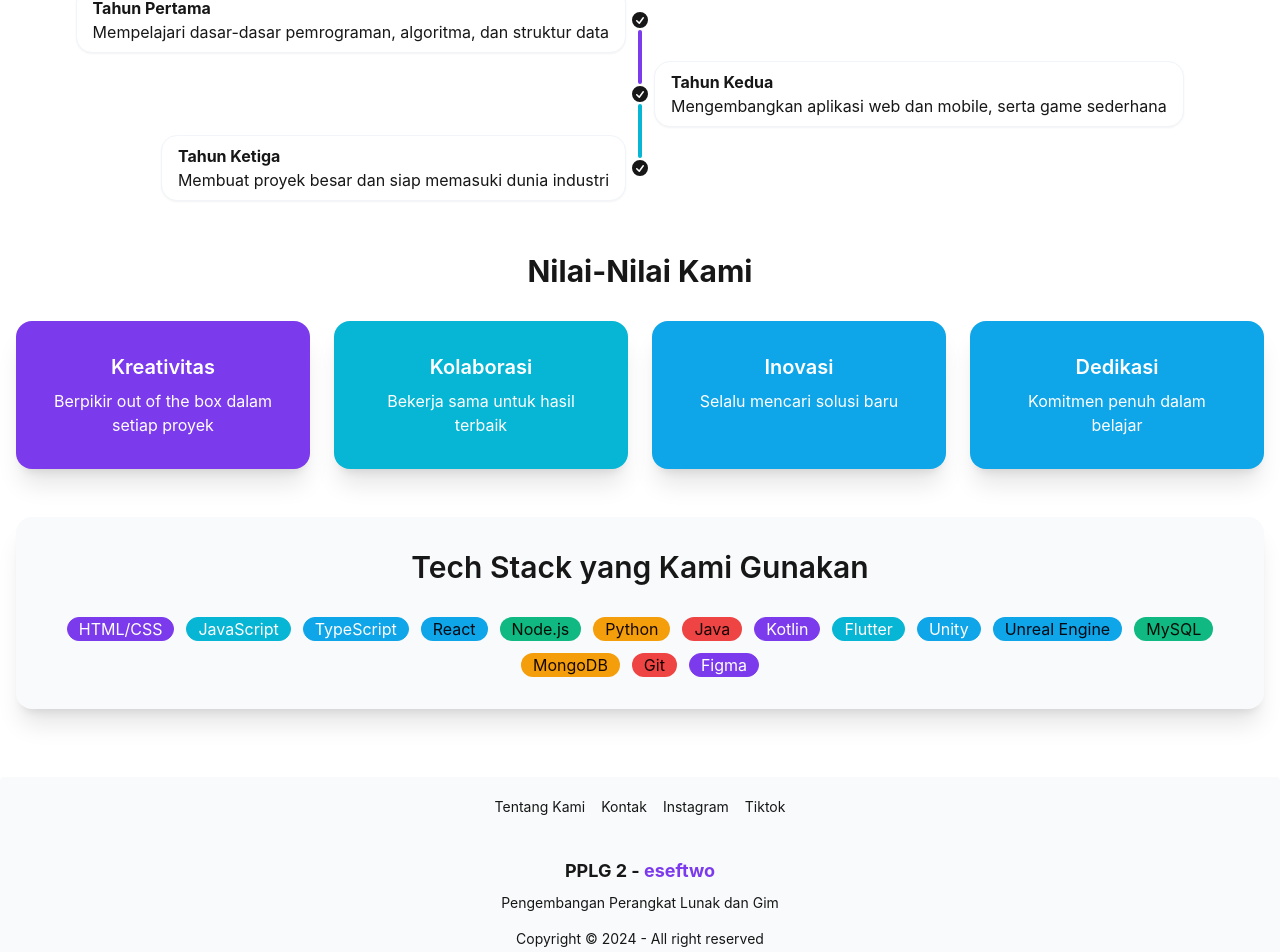
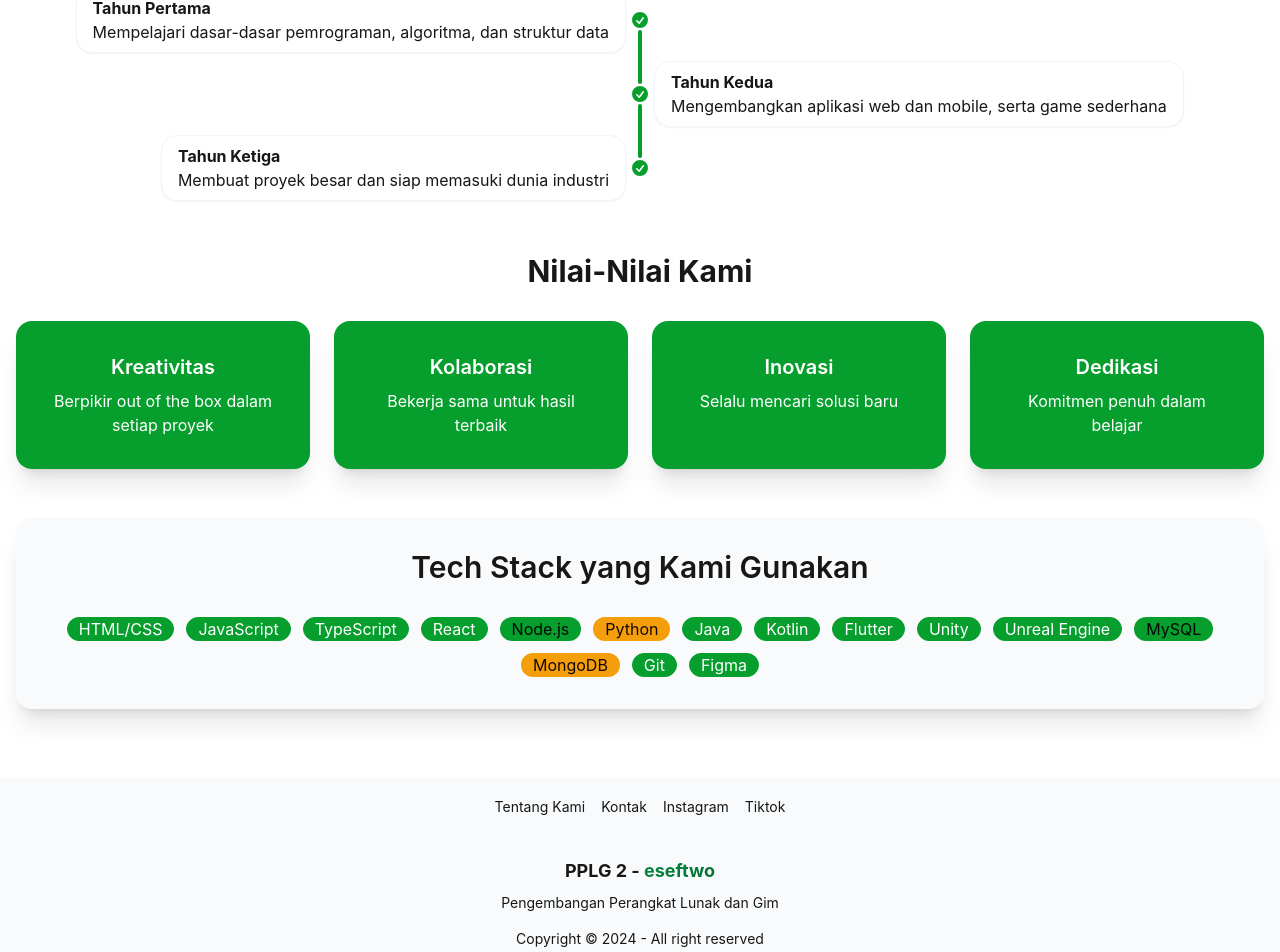
Before and after one commit to ersaf1/sft2, a React (Vite) app: page /about in a window 1280 px wide. Shown: the part 659-1611 px from the top of the page. Built offline with nearby package versions, Linux system fonts and the light colour scheme.

Commit message:
refactor: clean up component files and remove unused code

```diff
--- a/src/components/Footer.tsx
+++ b/src/components/Footer.tsx
@@ -10,7 +10,7 @@ const Footer = () => {
 
             <aside>
                 <p className="font-bold text-lg">
-                    PPLG 2 - <span className="text-primary">eseftwo</span>
+                    PPLG 2 - <span className="gradient-text">eseftwo</span>
                 </p>
                 <p>Pengembangan Perangkat Lunak dan Gim</p>
                 <p className="text-sm mt-2">Copyright © 2024 - All right reserved</p>
--- a/src/index.css
+++ b/src/index.css
@@ -6,15 +6,17 @@
 @import url('https://fonts.googleapis.com/css2?family=Inter:wght@400;600;700;800&display=swap');
 
 :root {
-  /* Base palette (refined cohesive violet-cyan gradient) */
-  --p-primary: #7C3AED; /* rich violet */
-  --p-primary-rgb: 124,58,237;
-  --p-secondary: #06B6D4; /* bright cyan */
-  --p-secondary-rgb: 6,182,212;
-  --p-accent: #0EA5E9; /* sky blue */
-  --p-accent-rgb: 14,165,233;
-  --p-highlight: #22D3EE; /* light cyan */
-  --p-highlight-rgb: 34,211,238;
+  /* Base palette (green theme) */
+  --p-primary: #069e2d; /* pigment green */
+  --p-primary-rgb: 6,158,45;
+  --p-secondary: #058e3f; /* forest green */
+  --p-secondary-rgb: 5,142,63;
+  --p-accent: #04773b; /* dark spring green */
+  --p-accent-rgb: 4,119,59;
+  --p-highlight: #036016; /* dartmouth green */
+  --p-highlight-rgb: 3,96,22;
+  /* Custom green gradient for logo style */
+  --logo-gradient: linear-gradient(135deg, #069e2d 0%, #058e3f 40%, #04773b 80%, #036016 100%);
 
   /* Text colors for dark mode */
   --text-main: #ffffff;
@@ -24,27 +26,27 @@
   --bg-main: #0a0a0a;
 
   /* Darker variants for light mode (subtle shift) */
-  --p-primary-dark: #6d28d9;
-  --p-secondary-dark: #0891b2;
-  --p-accent-dark: #0284c7;
-  --p-highlight-dark: #06b6d4;
+  --p-primary-dark: #058e3f;
+  --p-secondary-dark: #04773b;
+  --p-accent-dark: #036016;
+  --p-highlight-dark: #03440c;
 
   /* Background & borders */
   --bg-glass: rgba(26, 26, 26, 0.6);
   --bg-glass-hover: rgba(33, 33, 33, 0.8);
-  --border-glow: rgba(124, 58, 237, 0.15);
-  --border-glow-hover: rgba(124, 58, 237, 0.3);
-  --shadow-glow: rgba(124, 58, 237, 0.2);
+  --border-glow: rgba(6, 158, 45, 0.15);
+  --border-glow-hover: rgba(6, 158, 45, 0.3);
+  --shadow-glow: rgba(6, 158, 45, 0.2);
 }
 
 /* Light theme palette overrides */
 :root[data-theme="eseftwo-light"] {
   --p-primary: var(--p-primary-dark);
-  --p-primary-rgb: 109,40,217;
+  --p-primary-rgb: 5,142,63;
   --p-secondary: var(--p-secondary-dark);
-  --p-secondary-rgb: 8,145,178;
+  --p-secondary-rgb: 4,119,59;
   --p-accent: var(--p-accent-dark);
-  --p-accent-rgb: 2,132,199;
+  --p-accent-rgb: 3,96,22;
   --p-highlight: var(--p-highlight-dark);
 
   /* Backgrounds */
@@ -56,9 +58,9 @@
   --text-main: #171717;
   --text-muted: #64748b;
 
-  --border-glow: rgba(109, 40, 217, 0.1);
-  --border-glow-hover: rgba(109, 40, 217, 0.2);
-  --shadow-glow: rgba(109, 40, 217, 0.15);
+  --border-glow: rgba(5, 142, 63, 0.1);
+  --border-glow-hover: rgba(5, 142, 63, 0.2);
+  --shadow-glow: rgba(5, 142, 63, 0.15);
 }
 
 @layer base {
@@ -220,12 +222,19 @@
   }
 
   .gradient-text {
-    background: linear-gradient(135deg, var(--p-primary), var(--p-secondary), var(--p-accent));
+    background: var(--logo-gradient);
     background-size: 200% auto;
     -webkit-background-clip: text;
     background-clip: text;
     -webkit-text-fill-color: transparent;
     animation: gradient-shift 8s ease infinite;
+  }
+
+  .card-gradient {
+    background: var(--logo-gradient);
+    color: white;
+    border-radius: 1rem;
+    box-shadow: 0 8px 32px rgba(var(--p-primary-rgb), 0.12);
   }
 
   @keyframes gradient-shift {
--- a/src/pages/About.tsx
+++ b/src/pages/About.tsx
@@ -3,7 +3,7 @@ const About = () => {
         <div className="container mx-auto px-4 py-12">
             {/* Header */}
             <div className="text-center mb-12">
-                <h1 className="text-5xl font-bold mb-4">Tentang <span className="text-primary">eseftwo</span></h1>
+                <h1 className="text-5xl font-bold mb-4">Tentang <span className="gradient-text">eseftwo</span></h1>
                 <div className="divider max-w-xs mx-auto"></div>
                 <p className="text-xl text-gray-600">PPLG 2 - Pengembangan Perangkat Lunak dan Gim</p>
             </div>
@@ -12,7 +12,7 @@ const About = () => {
             <div className="grid grid-cols-1 lg:grid-cols-2 gap-8 mb-12">
                 <div className="card bg-light shadow-xl">
                     <div className="card-body">
-                        <h2 className="card-title text-2xl text-primary">Visi Kami</h2>
+                        <h2 className="card-title text-2xl gradient-text">Visi Kami</h2>
                         <p className="text-lg text-dark">
                             Menjadi kelas yang menghasilkan developer dan game developer terbaik yang mampu
                             bersaing di era digital, dengan kemampuan teknis yang solid dan kreativitas yang tinggi.
@@ -22,7 +22,7 @@ const About = () => {
 
                 <div className="card bg-light shadow-xl">
                     <div className="card-body">
-                        <h2 className="card-title text-2xl text-secondary">Misi Kami</h2>
+                        <h2 className="card-title text-2xl gradient-text">Misi Kami</h2>
                         <ul className="list-disc list-inside space-y-2">
                             <li>Menguasai berbagai teknologi pengembangan software</li>
                             <li>Menciptakan aplikasi dan game yang inovatif</li>
@@ -44,7 +44,7 @@ const About = () => {
                 Mempelajari dasar-dasar pemrograman, algoritma, dan struktur data
             </div>
             <div className="timeline-middle">
-                <svg xmlns="http://www.w3.org/2000/svg" viewBox="0 0 20 20" fill="currentColor" className="w-5 h-5 text-light">
+                <svg xmlns="http://www.w3.org/2000/svg" viewBox="0 0 20 20" fill="currentColor" className="w-5 h-5 text-primary">
                     <path fillRule="evenodd" d="M10 18a8 8 0 100-16 8 8 0 000 16zm3.857-9.809a.75.75 0 00-1.214-.882l-3.483 4.79-1.88-1.88a.75.75 0 10-1.06 1.061l2.5 2.5a.75.75 0 001.137-.089l4-5.5z" clipRule="evenodd" />
                 </svg>
             </div>
@@ -53,7 +53,7 @@ const About = () => {
         <li>
             <hr className="bg-primary" />
             <div className="timeline-middle">
-                <svg xmlns="http://www.w3.org/2000/svg" viewBox="0 0 20 20" fill="currentColor" className="w-5 h-5 text-light">
+                <svg xmlns="http://www.w3.org/2000/svg" viewBox="0 0 20 20" fill="currentColor" className="w-5 h-5 text-primary">
                     <path fillRule="evenodd" d="M10 18a8 8 0 100-16 8 8 0 000 16zm3.857-9.809a.75.75 0 00-1.214-.882l-3.483 4.79-1.88-1.88a.75.75 0 10-1.06 1.061l2.5 2.5a.75.75 0 001.137-.089l4-5.5z" clipRule="evenodd" />
                 </svg>
             </div>
@@ -62,17 +62,17 @@ const About = () => {
                 <div className="font-bold">Tahun Kedua</div>
                 Mengembangkan aplikasi web dan mobile, serta game sederhana
             </div>
-            <hr className="bg-secondary" />
+            <hr className="bg-primary" />
         </li>
         <li>
-            <hr className="bg-secondary" />
+            <hr className="bg-primary" />
             {/* PERBAIKAN: Tambahkan kelas text-white di sini */}
             <div className="timeline-start timeline-box bg-dark text-dark">
                 <div className="font-bold">Tahun Ketiga</div>
                 Membuat proyek besar dan siap memasuki dunia industri
             </div>
             <div className="timeline-middle">
-                <svg xmlns="http://www.w3.org/2000/svg" viewBox="0 0 20 20" fill="currentColor" className="w-5 h-5 text-light">
+                <svg xmlns="http://www.w3.org/2000/svg" viewBox="0 0 20 20" fill="currentColor" className="w-5 h-5 text-primary">
                     <path fillRule="evenodd" d="M10 18a8 8 0 100-16 8 8 0 000 16zm3.857-9.809a.75.75 0 00-1.214-.882l-3.483 4.79-1.88-1.88a.75.75 0 10-1.06 1.061l2.5 2.5a.75.75 0 001.137-.089l4-5.5z" clipRule="evenodd" />
                 </svg>
             </div>
@@ -91,21 +91,21 @@ const About = () => {
                         </div>
                     </div>
 
-                    <div className="card bg-secondary text-white shadow-xl">
+                    <div className="card bg-primary text-white shadow-xl">
                         <div className="card-body items-center text-center">
                             <h3 className="card-title">Kolaborasi</h3>
                             <p>Bekerja sama untuk hasil terbaik</p>
                         </div>
                     </div>
 
-                    <div className="card bg-accent text-white shadow-xl">
+                    <div className="card bg-primary text-white shadow-xl">
                         <div className="card-body items-center text-center">
                             <h3 className="card-title">Inovasi</h3>
                             <p>Selalu mencari solusi baru</p>
                         </div>
                     </div>
 
-                    <div className="card bg-info text-white shadow-xl">
+                    <div className="card bg-primary text-white shadow-xl">
                         <div className="card-body items-center text-center">
                             <h3 className="card-title">Dedikasi</h3>
                             <p>Komitmen penuh dalam belajar</p>
@@ -120,19 +120,19 @@ const About = () => {
                     <h2 className="card-title text-3xl mb-6 justify-center">Tech Stack yang Kami Gunakan</h2>
                     <div className="flex flex-wrap gap-3 justify-center">
                         <div className="badge badge-primary badge-lg">HTML/CSS</div>
-                        <div className="badge badge-secondary badge-lg">JavaScript</div>
-                        <div className="badge badge-accent badge-lg">TypeScript</div>
-                        <div className="badge badge-info badge-lg">React</div>
+                        <div className="badge badge-primary badge-lg">JavaScript</div>
+                        <div className="badge badge-primary badge-lg">TypeScript</div>
+                        <div className="badge badge-primary badge-lg">React</div>
                         <div className="badge badge-success badge-lg">Node.js</div>
                         <div className="badge badge-warning badge-lg">Python</div>
-                        <div className="badge badge-error badge-lg">Java</div>
+                        <div className="badge badge-primary badge-lg">Java</div>
                         <div className="badge badge-primary badge-lg">Kotlin</div>
-                        <div className="badge badge-secondary badge-lg">Flutter</div>
-                        <div className="badge badge-accent badge-lg">Unity</div>
-                        <div className="badge badge-info badge-lg">Unreal Engine</div>
+                        <div className="badge badge-primary badge-lg">Flutter</div>
+                        <div className="badge badge-primary badge-lg">Unity</div>
+                        <div className="badge badge-primary badge-lg">Unreal Engine</div>
                         <div className="badge badge-success badge-lg">MySQL</div>
                         <div className="badge badge-warning badge-lg">MongoDB</div>
-                        <div className="badge badge-error badge-lg">Git</div>
+                        <div className="badge badge-primary badge-lg">Git</div>
                         <div className="badge badge-primary badge-lg">Figma</div>
                     </div>
                 </div>
--- a/src/pages/Members.tsx
+++ b/src/pages/Members.tsx
@@ -58,7 +58,7 @@ const Members = () => {
         <div className="container mx-auto px-4 py-12">
             {/* Header */}
             <div className="text-center mb-12">
-                <h1 className="text-5xl font-bold mb-4">Anggota <span className="text-primary">eseftwo</span></h1>
+                <h1 className="text-5xl font-bold mb-4">Anggota <span className="gradient-text">eseftwo</span></h1>
                 <div className="divider max-w-xs mx-auto"></div>
                 <p className="text-xl text-gray-600">Para developer dan game developer berbakat</p>
             </div>
--- a/src/pages/Projects.tsx
+++ b/src/pages/Projects.tsx
@@ -22,7 +22,7 @@ const Projects = () => {
     return (
         <div className="container mx-auto px-4 py-12">
             <div className="text-center mb-8">
-                <h1 className="text-4xl font-black mb-2">Proyek <span className="text-primary">eseftwo</span></h1>
+                <h1 className="text-4xl font-black mb-2">Proyek <span className="gradient-text">eseftwo</span></h1>
                 <p className="text-base-content/70">Kumpulan proyek buatan siswa — coba jelajahi dan kontribusi</p>
             </div>
 
@@ -43,7 +43,7 @@ const Projects = () => {
                                 {p.tech.map((t, i) => <span key={i} className="badge badge-outline">{t}</span>)}
                             </div>
                             <div className="card-actions justify-end mt-4">
-                                <span className={`badge ${p.status === 'completed' ? 'badge-primary' : p.status === 'ongoing' ? 'badge-secondary' : 'badge-accent'}`}>{p.status}</span>
+                                <span className={`badge ${p.status === 'completed' ? 'badge-success' : p.status === 'ongoing' ? 'badge-primary' : 'badge-warning'}`}>{p.status}</span>
                             </div>
                         </div>
                     </div>
--- a/tailwind.config.js
+++ b/tailwind.config.js
@@ -9,11 +9,11 @@ export default {
     theme: {
         extend: {
             colors: {
-                // Refined cohesive palette - electric violet to ocean blue
-                'pplg-primary': '#7C3AED',      // Rich violet
-                'pplg-secondary': '#06B6D4',    // Bright cyan
-                'pplg-3': '#0EA5E9',            // Sky blue
-                'pplg-4': '#22D3EE',            // Light cyan
+                // Green palette theme
+                'pplg-primary': '#069e2d',      // Pigment green
+                'pplg-secondary': '#058e3f',    // Forest green
+                'pplg-3': '#04773b',            // Dark spring green
+                'pplg-4': '#036016',            // Dartmouth green
             },
             fontFamily: {
                 sans: ['Inter', 'ui-sans-serif', 'system-ui', '-apple-system', 'Segoe UI', 'Roboto', 'Helvetica', 'Arial', 'Noto Sans', 'sans-serif'],
@@ -41,8 +41,8 @@ export default {
                     '50%': { transform: 'translateY(-20px)' },
                 },
                 glow: {
-                    '0%': { boxShadow: '0 0 5px rgba(0, 215, 255, 0.5), 0 0 10px rgba(0, 215, 255, 0.3)' },
-                    '100%': { boxShadow: '0 0 20px rgba(0, 215, 255, 0.8), 0 0 30px rgba(0, 215, 255, 0.5)' },
+                    '0%': { boxShadow: '0 0 5px rgba(6, 158, 45, 0.5), 0 0 10px rgba(6, 158, 45, 0.3)' },
+                    '100%': { boxShadow: '0 0 20px rgba(6, 158, 45, 0.8), 0 0 30px rgba(6, 158, 45, 0.5)' },
                 },
                 slideUp: {
                     '0%': { transform: 'translateY(100px)', opacity: '0' },
@@ -56,11 +56,11 @@ export default {
         themes: [
             {
                 'eseftwo-light': {
-                    "primary": "#7C3AED",
+                    "primary": "#069e2d",
                     "primary-content": "#ffffff",
-                    "secondary": "#06B6D4",
+                    "secondary": "#058e3f",
                     "secondary-content": "#ffffff",
-                    "accent": "#0EA5E9",
+                    "accent": "#04773b",
                     "accent-content": "#ffffff",
                     "neutral": "#f5f5f5",
                     "neutral-content": "#171717",
@@ -68,19 +68,19 @@ export default {
                     "base-200": "#f8fafc",
                     "base-300": "#f1f5f9",
                     "base-content": "#171717",
-                    "info": "#0EA5E9",
-                    "success": "#10b981",
+                    "info": "#04773b",
+                    "success": "#069e2d",
                     "warning": "#f59e0b",
                     "error": "#ef4444",
                 },
             },
             {
                 minimalist: {
-                    "primary": "#7C3AED",
+                    "primary": "#069e2d",
                     "primary-content": "#ffffff",
-                    "secondary": "#06B6D4",
+                    "secondary": "#058e3f",
                     "secondary-content": "#ffffff",
-                    "accent": "#0EA5E9",
+                    "accent": "#04773b",
                     "accent-content": "#ffffff",
                     "neutral": "#0a0a0a",
                     "neutral-content": "#f5f5f5",
@@ -88,28 +88,28 @@ export default {
                     "base-200": "#171717",
                     "base-300": "#262626",
                     "base-content": "#f5f5f5",
-                    "info": "#0EA5E9",
-                    "success": "#10b981",
+                    "info": "#04773b",
+                    "success": "#069e2d",
                     "warning": "#f59e0b",
                     "error": "#ef4444",
                 },
             },
             {
                 cyberpunk: {
-                    "primary": "#8B5CF6",
+                    "primary": "#069e2d",
                     "primary-content": "#ffffff",
-                    "secondary": "#06B6D4",
+                    "secondary": "#058e3f",
                     "secondary-content": "#ffffff",
-                    "accent": "#22D3EE",
-                    "accent-content": "#0a0a0a",
+                    "accent": "#036016",
+                    "accent-content": "#ffffff",
                     "neutral": "#1a103d",
                     "neutral-content": "#e0e7ff",
                     "base-100": "#0d0221",
                     "base-200": "#1a103d",
                     "base-300": "#2d1b69",
                     "base-content": "#e0e7ff",
-                    "info": "#0EA5E9",
-                    "success": "#10b981",
+                    "info": "#04773b",
+                    "success": "#069e2d",
                     "warning": "#f59e0b",
                     "error": "#ef4444",
                 },
```
Also changed, not shown: src/pages/Gallery.tsx (+6 -6 lines), src/pages/Home.tsx (+11 -11 lines), 1 other file (tests, documents, lock files or other folders).
